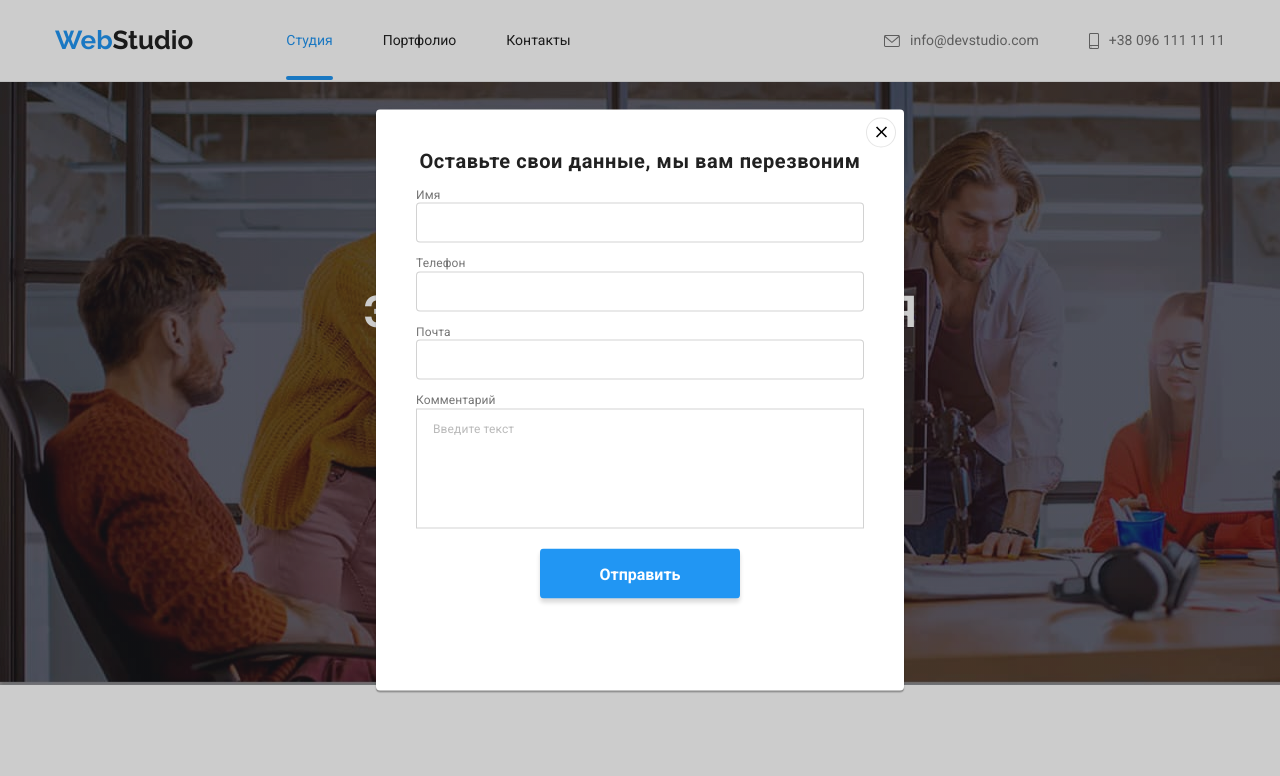
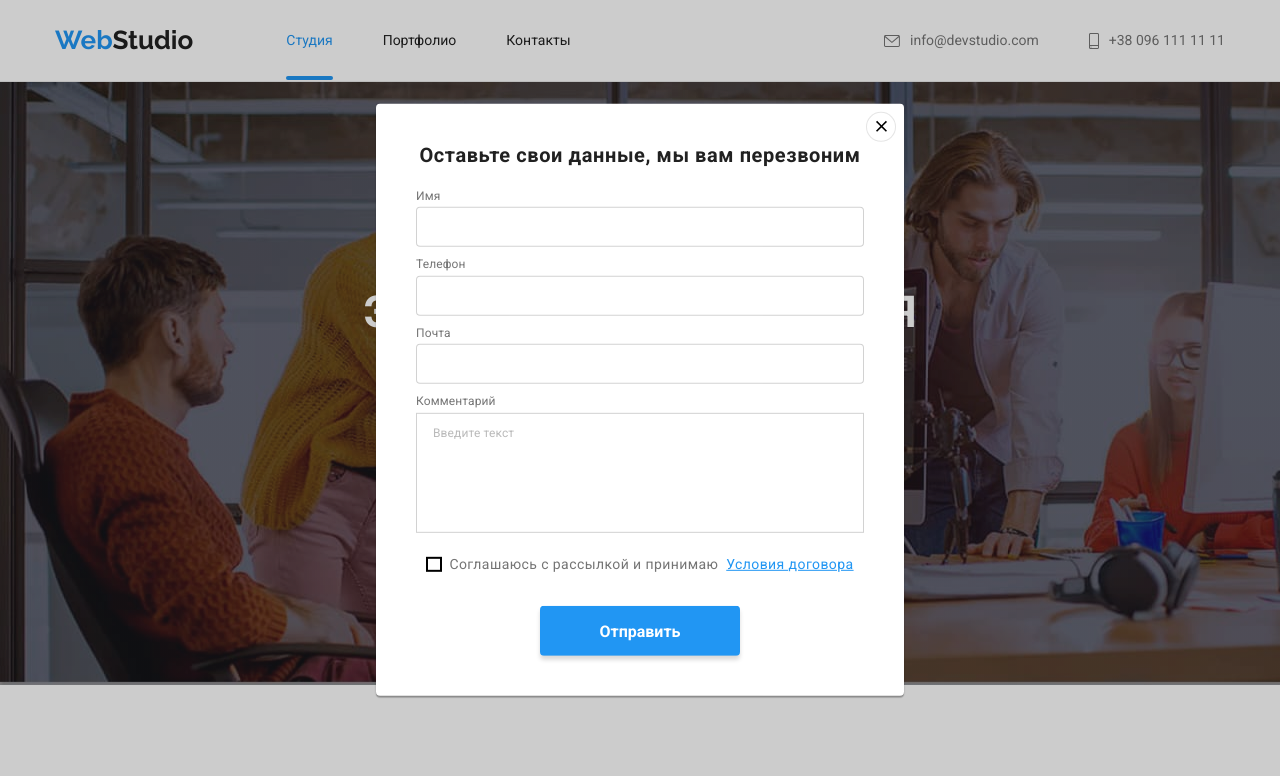
Before and after one commit to YuliiaDvoinos/goit-markup-hw-06, a plain HTML site: page index.html in a window 1280 px wide. Both pictures are taken after a click on the button "Заказать услугу". Shown: the top 776 px of the page. Drawn offline with nearby package versions, Linux system fonts and the light colour scheme.

Commit message:
add all modal form elements

```diff
--- a/css/modal.css
+++ b/css/modal.css
@@ -35,8 +35,8 @@
   padding: 40px;
 
   background-color: #ffffff;
-  box-shadow: 0px 1px 3px rgba(0, 0, 0, 0.12), 0px 1px 1px rgba(0, 0, 0, 0.14),
-    0px 2px 1px rgba(0, 0, 0, 0.2);
+  box-shadow: 0 1px 3px rgba(0, 0, 0, 0.12), 0 1px 1px rgba(0, 0, 0, 0.14),
+    0 2px 1px rgba(0, 0, 0, 0.2);
   border-radius: 4px;
 }
 .modal-cloze {
@@ -63,6 +63,10 @@
 }
 
 /*============FORM==========*/
+.modal-form{
+  display: flex;
+  flex-direction: column;
+}
 
 .form-title {
   margin-bottom: 12px;
@@ -81,17 +85,19 @@
   width: 100%;
   height: 40px;
   padding: 11px;
+  padding-left: 42px;
+  margin-top: 4px;
 
   border: 1px solid rgba(33, 33, 33, 0.2);
 
   border-radius: 4px;
 }
-.form-input:not(:last-child) {
-  margin-bottom: 10px;
+.form-label:not(:first-child) {
+  margin-top: 10px;
 }
 
 .form-label {
-  margin-bottom: 4px;
+  position: relative;
 
   font-weight: normal;
   font-size: 12px;
@@ -103,9 +109,11 @@
 }
 .modal-form .comment {
   display: block;
+
   width: 100%;
   height: 120px;
-  margin-bottom: 20px;
+  margin-top: 4px;
+
   padding: 12px 16px;
   resize: none;
 
@@ -119,12 +127,46 @@
   color: rgba(117, 117, 117, 0.5);
 }
 
+.label-policy{
+  font-size: 14px;
+  line-height: 1.7;
+
+  letter-spacing: 0.03em;
+
+  color: var(--secondary-titles-color);
+
+}
+
+.policy-link{
+  text-decoration: underline;
+  text-underline: #2196f3;
+  color: #2196f3;
+}
+.label-policy{
+  display: flex;
+  align-items: center;
+  justify-content: center;
+
+  margin-top: 20px;
+}
+.label-policy::before{
+  content: "";
+  display: inline-block;
+  width: 16px;
+  height: 15px;
+  margin-right: 7px;
+  border: 2px solid black;
+
+
+}
 .form-btn-submit {
   display: block;
 
   text-align: center;
+  cursor: pointer;
 
   padding: 10px 56px;
+  margin-top: 30px;
   min-width: 200px;
   height: 50px;
 
@@ -139,11 +181,21 @@
 
   border: 1px solid transparent;
   border-radius: 4px;
-  box-shadow: 0px 4px 4px rgba(0, 0, 0, 0.15);
+  box-shadow: 0 4px 4px rgba(0, 0, 0, 0.15);
 }
 .modal-form .button-container {
   display: flex;
   justify-content: center;
+}
+
+/*======modal SVG ==========*/
+
+.modal-svg{
+  position: absolute;
+  fill: var(--svg-modal);
+
+  left: 12px;
+  bottom: 14px;
 }
 
 /* form interactive*/
@@ -155,3 +207,20 @@
   transition-duration: 250ms;
   transition-timing-function: cubic-bezier(0.4, 0, 0.2, 1);
 }
+.form-input:focus + .modal-svg,
+.comment:focus + .modal-svg
+{
+  fill: var(--svg-accent);
+  transition-property: fill;
+  transition-duration: 250ms;
+  transition-timing-function: cubic-bezier(0.4, 0, 0.2, 1);
+
+}
+
+.checkbox-policy:checked + .label-policy::before{
+  background-color: var(--interactive-elements);
+  background-image: url(../images/svg/check.svg);
+  background-repeat: no-repeat;
+  background-position: 50% 50%;
+  border: transparent;
+}
--- a/css/styles.css
+++ b/css/styles.css
@@ -29,6 +29,7 @@ address - #757575;
   --interactive-elements: #2196f3;
   --address: #757575;
   --svg-main: #afb1b8;
+  --svg-modal: #212121;
   --svg-secondary: #ffffff;
   --svg-bgc: #ffffff 10%;
   --svg-accent: #2196f3;
@@ -48,6 +49,16 @@ body {
 }
 .description {
   color: var(--secondary-titles-color);
+}
+.visually-hidden {
+  position: absolute !important;
+  clip: rect(1px 1px 1px 1px); /* IE6, IE7 */
+  clip: rect(1px, 1px, 1px, 1px);
+  padding: 0 !important;
+  border: 0 !important;
+  height: 1px !important;
+  width: 1px !important;
+  overflow: hidden;
 }
 
 /*=======обнуление встроенных стилей для списков/ссылок===========*/
@@ -97,6 +108,7 @@ img {
 .main-section .button {
   background-color: var(--interactive-elements);
   color: var(--third-title-color);
+  cursor: pointer;
 
   font-family: Roboto, sans-serif;
   font-style: normal;
--- a/index.html
+++ b/index.html
@@ -84,7 +84,7 @@
       <!-- ===========section our qualities =============-->
       <section class="qualities-section">
         <div class="container">
-          <h2 hidden class="section-title">our qualities</h2>
+          <h2  class="visually-hidden section-title">Наши преимущества</h2>
           <ul class="list qualities-list">
             <li class="list-item antenna">
               <h3 class="caption">ВНИМАНИЕ К ДЕТАЛЯМ</h3>
@@ -496,14 +496,34 @@
           </button>
           <form action="#" method="GET" class="modal-form">
             <h2 class="form-title">Оставьте свои данные, мы вам перезвоним</h2>
-            <label for="user-name" class="form-label">Имя</label>
-            <input type="text" name="user-name" id="user-name" class="form-input">
-            <label for="user-phone" class="form-label">Телефон</label>
-            <input type="tel" name="user-phone" id="user-phone" class="form-input">
-            <label for="user-mail" class="form-label">Почта</label>
-            <input type="email" name="user-mail" id="user-mail" class="form-input">
+
+            <label  class="form-label">Имя
+            <input type="text" name="user-name"  class="form-input">
+            <svg class="modal-svg" width="12px" height="12px">
+              <use href="./images/svg/optimized.svg#user-name"></use>
+            </svg>
+            </label>
+
+            <label  class="form-label">Телефон
+            <input type="tel" name="user-phone"  class="form-input">
+            <svg class="modal-svg" width="12px" height="12px">
+              <use href="./images/svg/optimized.svg#user-phone"></use>
+            </svg>
+            </label>
+
+            <label  class="form-label">Почта
+            <input type="email" name="user-mail"  class="form-input">
+            <svg class="modal-svg" width="12px" height="12px">
+              <use href="./images/svg/optimized.svg#user-mail"></use>
+            </svg>
+            </label>
+
             <label for="user-message" class="form-label">Комментарий</label>
             <textarea name="user-message" id="user-message" class="comment" placeholder="Введите текст"></textarea>
+
+            <input type="checkbox" name="user-policy" id="user-policy" value="accept-policy" class="visually-hidden checkbox-policy">
+            <label for="user-policy" class="label-policy">Соглашаюсь с рассылкой и принимаю &nbsp;<a href="#" class="policy-link">Условия договора</a></label>
+
             <div class="button-container">
               <button type="submit" class="form-btn-submit">Отправить</button>
             </div>
```
Also changed, not shown: images/svg full version/user-mail.svg (added), images/svg full version/user-name.svg (added), images/svg full version/user-phone.svg (added), images/svg/check.svg (added), images/svg/modal.svg (added), images/svg/optimized.svg.
